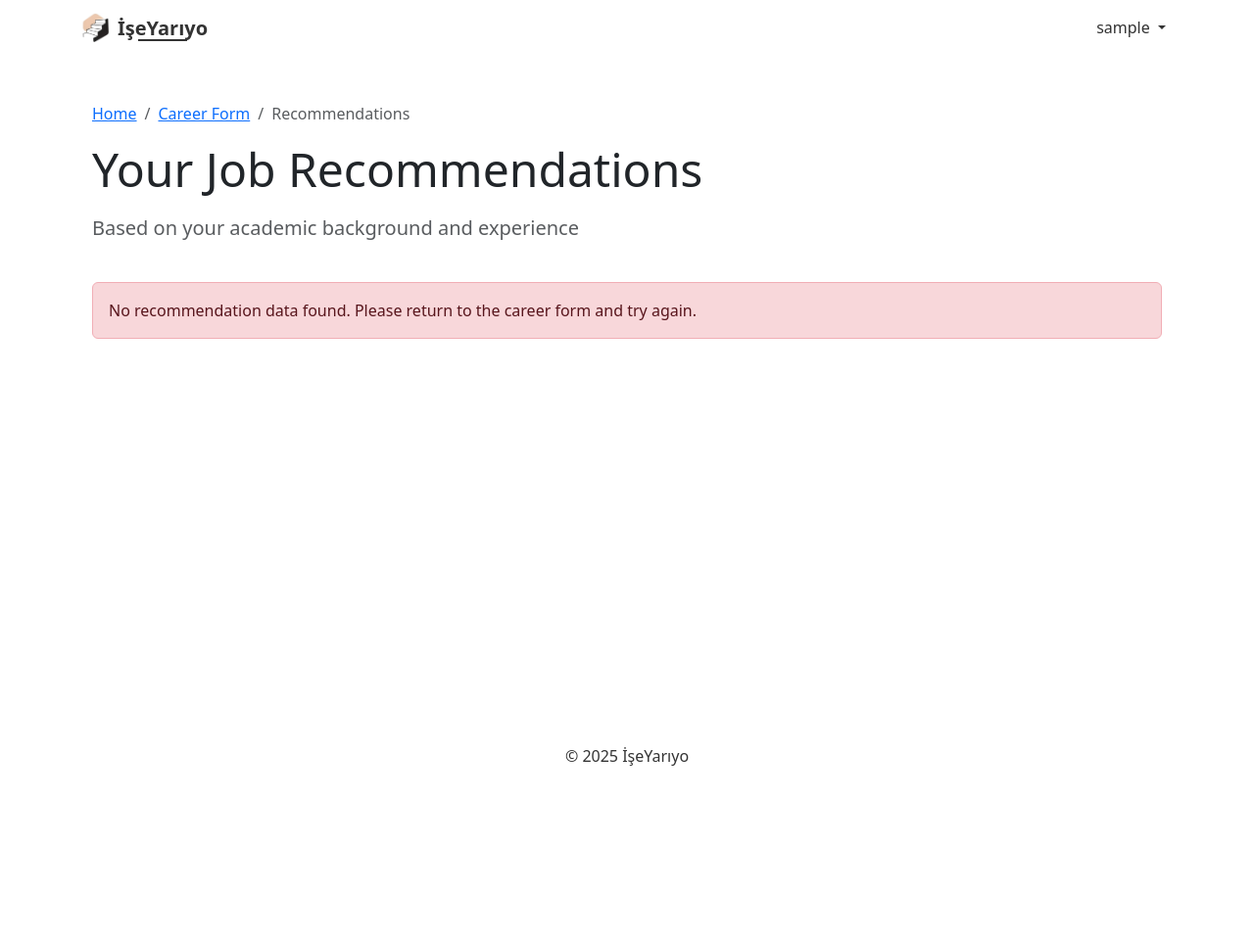
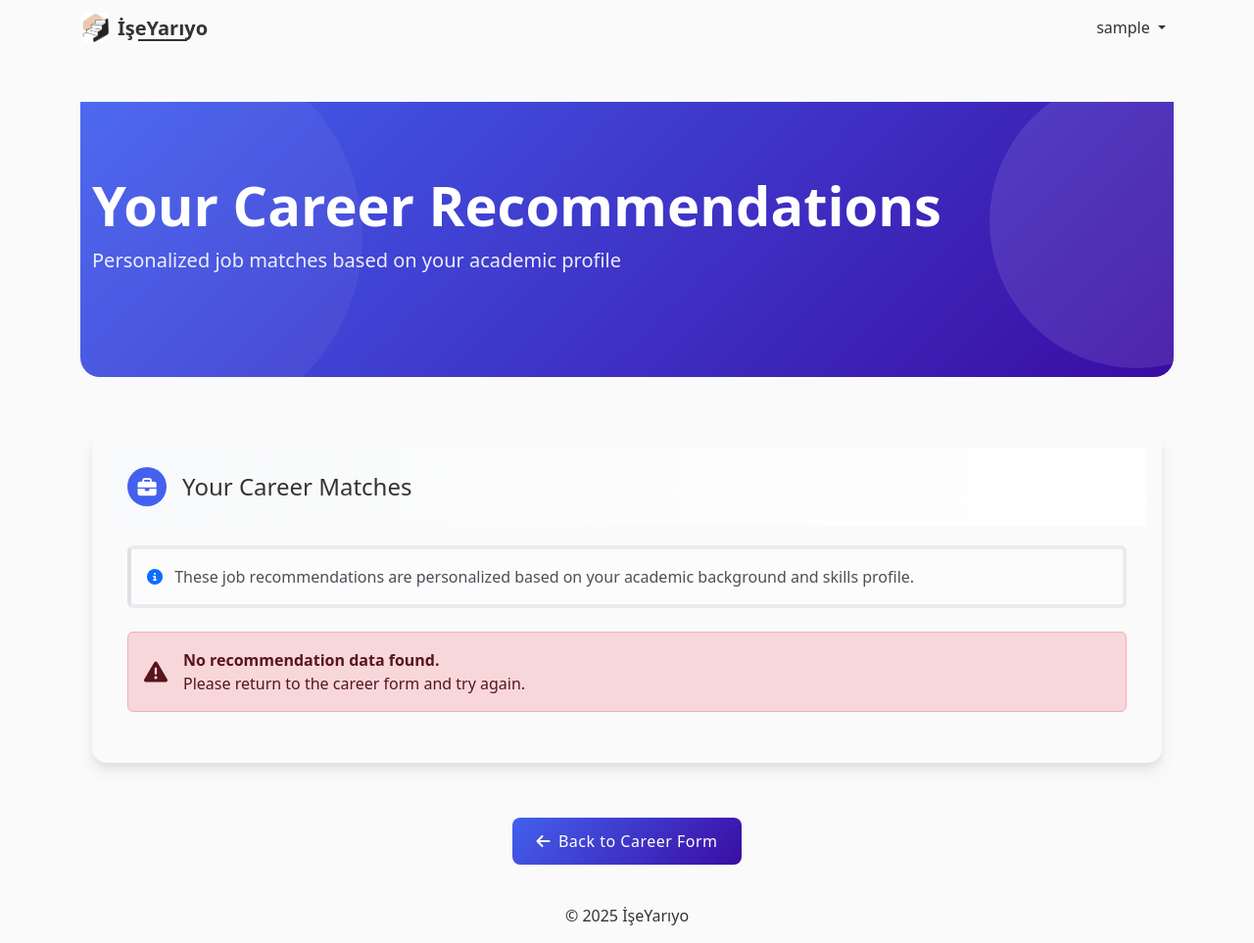
Before and after one commit to Maviism/bitirme-projesi, a Django app: page /recommendation-results/ in a window 1280 px wide. Shown: the whole page at 98% size. Before the commit the page ends 782 px from the top, so only its background shows below. Run offline with Django 5.2, Linux system fonts and the light colour scheme; the visitor is signed in with stand-in values (Sample User, id 1); some libraries are stand-ins or nearby versions.

Commit message:
feat: Revamp job recommendations page with enhanced loading animations and improved card design

```diff
--- a/templates/job_recommender/recommendation_results.html
+++ b/templates/job_recommender/recommendation_results.html
@@ -1,16 +1,20 @@
 {% extends "base.html" %}
+{% load static %}
 
 {% block title %}Job Recommendations{% endblock %}
 
 {% block extra_css %}
+<link rel="stylesheet" href="https://cdnjs.cloudflare.com/ajax/libs/font-awesome/6.4.0/css/all.min.css">
+<link rel="stylesheet" href="{% static 'css/career-form.css' %}">
 <style>
+  /* Loading animation */
   .loading-overlay {
     position: fixed;
     top: 0;
     left: 0;
     width: 100%;
     height: 100%;
-        background-color: rgba(255, 255, 255, 0.9);
+    background-color: rgba(255, 255, 255, 0.95);
     display: flex;
     justify-content: center;
     align-items: center;
@@ -60,26 +111,47 @@
   <p class="text-muted" id="loadingText">Finding the best job matches for you...</p>
 </div>
 
-<div class="container mt-5 fade-in" id="resultsContainer" style="display: none;">
-    <div class="row mb-4">
-        <div class="col-12">
-            <nav aria-label="breadcrumb">
-                <ol class="breadcrumb">
-                    <li class="breadcrumb-item"><a href="{% url 'landing_page' %}">Home</a></li>
-                    <li class="breadcrumb-item"><a href="{% url 'job_recommendations' %}">Career Form</a></li>
-                    <li class="breadcrumb-item active" aria-current="page">Recommendations</li>
-                </ol>
-            </nav>
-            <h1 class="display-5 mb-3">Your Job Recommendations</h1>
-            <p class="lead text-muted">Based on your academic background and experience</p>
+<div class="hero-section">
+  <div class="container py-4">
+    <h1 class="hero-title display-4">Your Career Recommendations</h1>
+    <p class="hero-subtitle lead">Personalized job matches based on your academic profile</p>
   </div>
 </div>
 
-    <div id="recommendationsList" class="row">
+<div class="container py-4 fade-in" id="resultsContainer" style="display: none;">
+  <div class="row">
+    <div class="col-12 mb-4">
+      <div class="form-card">
+        <div class="form-section-header">
+          <div class="form-section-icon">
+            <i class="fas fa-briefcase"></i>
+          </div>
+          <h2 class="h4 mb-0">Your Career Matches</h2>
+        </div>
+        <div class="card-body">
+          <div class="alert alert-light border-start border-4 mb-4">
+            <i class="fas fa-info-circle text-primary me-2"></i>
+            These job recommendations are personalized based on your academic background and skills profile.
+          </div>
+
+          <div id="recommendationsList" class="row mt-4">
             <!-- Recommendations will be populated here via JavaScript -->
           </div>
         </div>
+      </div>
+    </div>
+  </div>
 
+  <div class="row">
+    <div class="col-12">
+      <div class="text-center">
+        <a href="{% url 'job_recommendations' %}" class="btn btn-custom btn-primary">
+          <i class="fas fa-arrow-left me-2"></i>Back to Career Form
+        </a>
+      </div>
+    </div>
+  </div>
+</div>
 {% endblock %}
 
 {% block extra_js %}
@@ -87,27 +159,35 @@
   // Loading animation messages
   const loadingMessages = [
     "Analyzing your academic background...",
-        "Processing your skills and experience...",
-        "Finding alumni with similar profiles...",
-        "Matching you with job opportunities...",
-        "Calculating compatibility scores...",
-        "Preparing your personalized recommendations..."
+    "Evaluating your skills profile...",
+    "Finding career path patterns...",
+    "Matching with suitable job roles...",
+    "Calculating fit scores...",
+    "Ranking your top opportunities..."
   ];
 
   let messageIndex = 0;
   let loadingTextElement = document.getElementById('loadingText');
 
-    // Function to change loading message
+  // Function to change loading message with fade effect
   function changeLoadingMessage() {
     if (messageIndex < loadingMessages.length) {
+      // Fade out current message
+      loadingTextElement.style.opacity = '0';
+      loadingTextElement.style.transition = 'opacity 0.3s ease';
+
+      setTimeout(() => {
+        // Update text and fade in
         loadingTextElement.textContent = loadingMessages[messageIndex];
+        loadingTextElement.style.opacity = '1';
         messageIndex++;
         setTimeout(changeLoadingMessage, 2000);
+      }, 300);
     }
   }
 
   // Start cycling through messages
-    changeLoadingMessage();
+  setTimeout(changeLoadingMessage, 500);
 
   // Parse URL parameters function
   function getUrlParameter(name) {
@@ -123,7 +203,13 @@
     container.innerHTML = '';
 
     if (!recommendations || recommendations.length === 0) {
-            container.innerHTML = '<div class="col-12"><div class="alert alert-info">No job recommendations found for your profile. Please try adding more courses or experience information.</div></div>';
+      container.innerHTML = `
+                <div class="col-12">
+                    <div class="alert alert-info d-flex align-items-center">
+                        <i class="fas fa-info-circle fs-4 me-3"></i>
+                        <div>No job recommendations found for your profile. Please try adding more courses or experience information.</div>
+                    </div>
+                </div>`;
       return;
     }
 
@@ -135,34 +221,53 @@
 
         // Determine the badge class based on match score
         let badgeClass = 'bg-success';
+        let badgeIcon = 'fa-check-circle';
+        let matchText = 'Strong Match';
+
         if (job.match_score < 50) {
           badgeClass = 'bg-danger';
+          badgeIcon = 'fa-exclamation-circle';
+          matchText = 'Low Match';
         } else if (job.match_score < 75) {
           badgeClass = 'bg-warning text-dark';
+          badgeIcon = 'fa-star-half-alt';
+          matchText = 'Moderate Match';
         }
 
         // Create the source tags with Bootstrap badges
         const sourceTags = job.recommendation_sources.map(source => {
-                    const sourceText = source === 'alumni' ? 'Alumni Profile Match' : (source === 'job_posting' ? 'Experience Match' : 'Hybrid Match');
-                    return `<span class="badge bg-info text-dark me-2 mb-2">${sourceText}</span>`;
+          const sourceText = source === 'alumni' ? 'Alumni Match' : (source === 'job_posting' ? 'Experience Match' : 'Combined Match');
+          const sourceIcon = source === 'alumni' ? 'fa-user-graduate' : (source === 'job_posting' ? 'fa-briefcase' : 'fa-layer-group');
+          return `<span class="badge bg-info text-dark me-2 mb-2"><i class="fas ${sourceIcon} me-1"></i> ${sourceText}</span>`;
         }).join('');
 
+        // Truncate description if too long
+        const description = job.description.length > 150 ?
+          job.description.substring(0, 150) + '...' :
+          job.description;
+
         col.innerHTML = `
-                    <div class="card h-100 shadow recommendation-card">
+                    <div class="recommendation-card h-100">
                         <div class="card-header d-flex justify-content-between align-items-center">
-                            <h3 class="h5 mb-0">${job.title}</h3>
-                            <span class="badge rounded-pill ${badgeClass}">${job.match_score}% Match</span>
+                            <h3 class="job-title h5"><i class="fas fa-briefcase text-primary"></i>${job.title}</h3>
+                            <span class="match-badge badge rounded-pill ${badgeClass}">
+                                <i class="fas ${badgeIcon} me-1"></i>${job.match_score}%
+                            </span>
                         </div>
                         <div class="card-body">
-                            <h6 class="card-subtitle mb-3 text-muted">${job.company}</h6>
-                            <p class="card-text">${job.description}</p>
+                            <p class="card-text">${description}</p>
                             <div class="mt-3">
-                                <strong>Matched by:</strong><br>
+                                <div class="d-flex align-items-center mb-2">
+                                    <i class="fas fa-link text-primary me-2"></i>
+                                    <strong>Matched by:</strong>
+                                </div>
                                 ${sourceTags}
                             </div>
                         </div>
-                        <div class="card-footer">
-                            <button class="btn btn-primary btn-sm generate-resume-btn" data-job-id="${job.id}" data-job-title="${job.title}" data-job-company="${job.company}" data-job-description="${job.description}">Generate Resume</button>
+                        <div class="card-footer px-3">
+                            <button class="btn btn-custom btn-primary generate-resume-btn w-100" data-job-id="${job.id}" data-job-title="${job.title}" data-job-company="${job.company}" data-job-description="${job.description}">
+                                <i class="fas fa-file-alt me-2"></i>Generate Resume
+                            </button>
                         </div>
                     </div>
                 `;
@@ -172,17 +277,20 @@
         // Attach event listener to the button just created
         const button = col.querySelector('.generate-resume-btn');
         if (button) {
-                    button.addEventListener('click', function() {
+          button.addEventListener('click', function () {
             const jobId = this.dataset.jobId;
             const jobTitle = this.dataset.jobTitle;
             const jobCompany = this.dataset.jobCompany;
             const jobDescription = this.dataset.jobDescription;
+            // Show a simple loading indicator on the button
+            this.innerHTML = '<i class="fas fa-spinner fa-spin me-2"></i>Generating...';
+            this.disabled = true;
             // Construct the URL for the resume generator, passing job details as query parameters
             const resumeGeneratorUrl = `{% url 'resume_generator:generate_resume' %}?job_id=${jobId}&title=${encodeURIComponent(jobTitle)}&company=${encodeURIComponent(jobCompany)}&description=${encodeURIComponent(jobDescription)}`;
             window.location.href = resumeGeneratorUrl;
           });
         }
-            }, index * 100); // Stagger the appearance of cards
+      }, index * 120); // Stagger the appearance of cards for better visual effect
     });
   }
 
@@ -195,22 +303,48 @@
       // Parse the data
       const recommendations = JSON.parse(recommendationsData);
 
+      // Sort recommendations by match score (highest first)
+      recommendations.sort((a, b) => b.match_score - a.match_score);
+
       // Simulate loading for a minimum time to show the animation
       setTimeout(() => {
-                // Hide loading overlay
-                document.getElementById('loadingOverlay').style.display = 'none';
+        // Hide loading overlay with a fade effect
+        const loadingOverlay = document.getElementById('loadingOverlay');
+        loadingOverlay.style.opacity = '0';
+        loadingOverlay.style.transition = 'opacity 0.5s ease';
+
+        setTimeout(() => {
+          // Hide the overlay completely after fade
+          loadingOverlay.style.display = 'none';
           // Show results container
           document.getElementById('resultsContainer').style.display = 'block';
           // Display the recommendations
           displayRecommendations(recommendations);
-            }, 5000); // Show loading for at least 5 seconds
+
+          // Scroll animation to the results
+          setTimeout(() => {
+            window.scrollTo({
+              top: document.querySelector('.hero-section').offsetHeight - 70,
+              behavior: 'smooth'
+            });
+          }, 200);
+        }, 500);
+      }, 4000); // Show loading for at least 4 seconds
     } else {
       // If no data is available, show an error message
       setTimeout(() => {
         document.getElementById('loadingOverlay').style.display = 'none';
         document.getElementById('resultsContainer').style.display = 'block';
-                document.getElementById('recommendationsList').innerHTML =
-                    '<div class="col-12"><div class="alert alert-danger">No recommendation data found. Please return to the career form and try again.</div></div>';
+        document.getElementById('recommendationsList').innerHTML = `
+                    <div class="col-12">
+                        <div class="alert alert-danger d-flex align-items-center">
+                            <i class="fas fa-exclamation-triangle fs-4 me-3"></i>
+                            <div>
+                                <strong>No recommendation data found.</strong><br>
+                                Please return to the career form and try again.
+                            </div>
+                        </div>
+                    </div>`;
       }, 2000);
     }
   }
```
Also changed, not shown: other parts of templates/job_recommender/recommendation_results.html (+55 -8 lines). Lines whose indentation alone changed are shown as unchanged.
